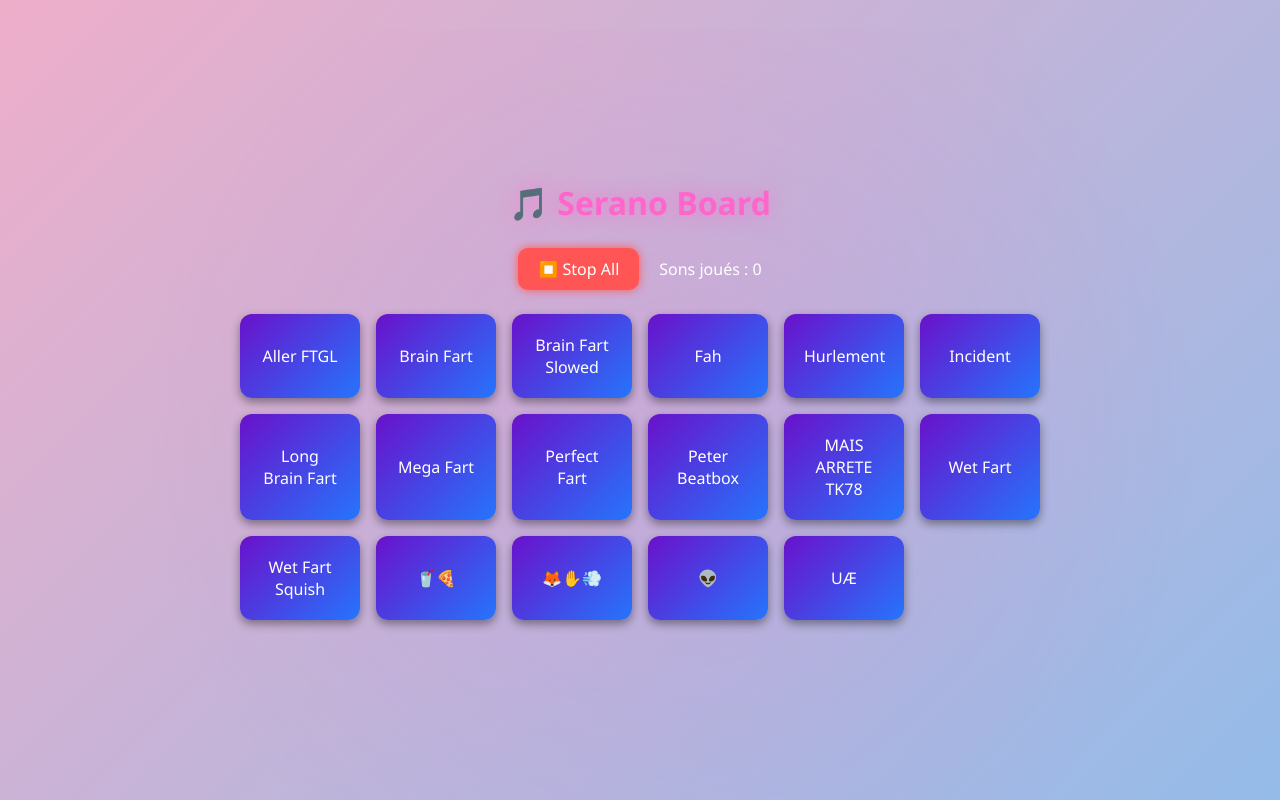
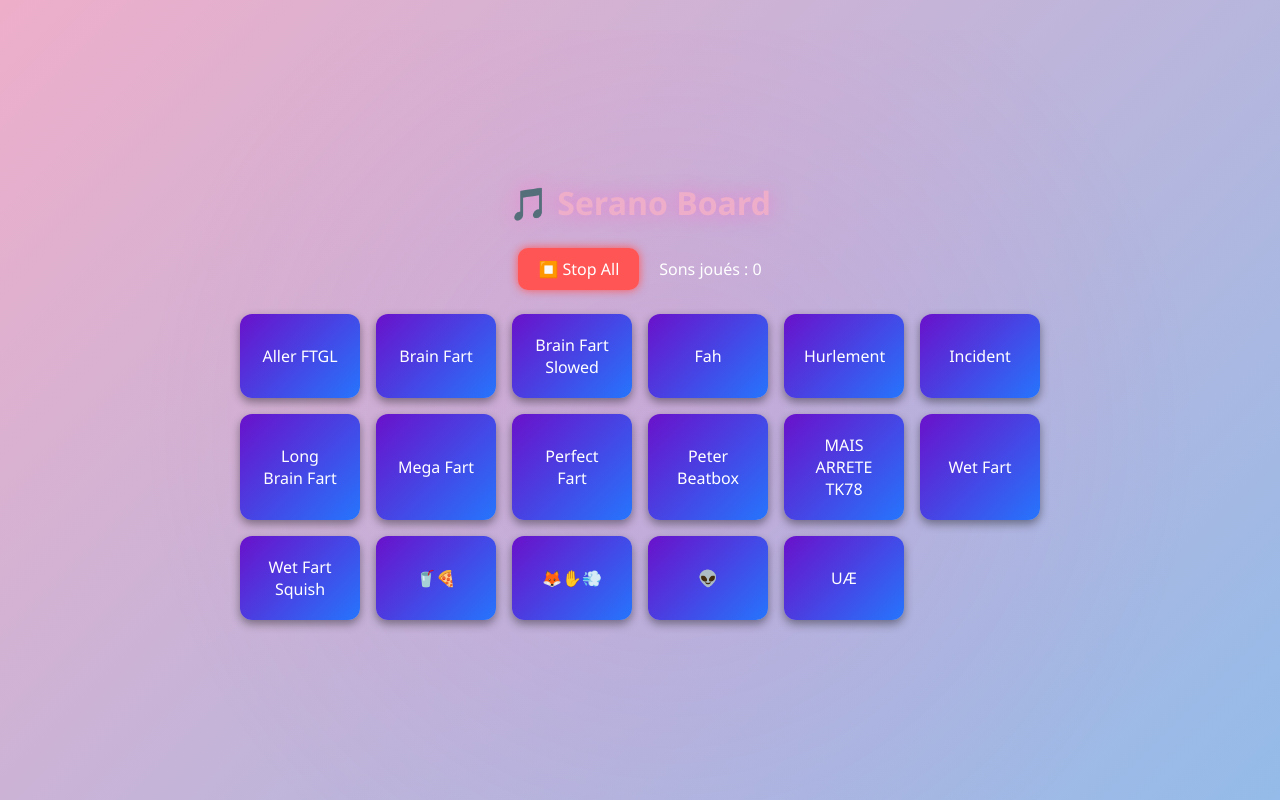
Before and after one commit to seranopvp/serano, a plain HTML site: page index.html in a window 1280 px wide. Drawn offline with Linux system fonts and the light colour scheme.

Commit message:
Update style.css

```diff
--- a/style.css
+++ b/style.css
@@ -27,7 +27,7 @@ h1 {
   margin-bottom: 1.5rem;
   font-weight: 700;
   font-size: 2rem;
-  color: #ff66cc;
+  color: #EEAECA;
   text-shadow: 0 0 15px #ff66cc55;
   animation: glow 2s infinite alternate;
 }
```
